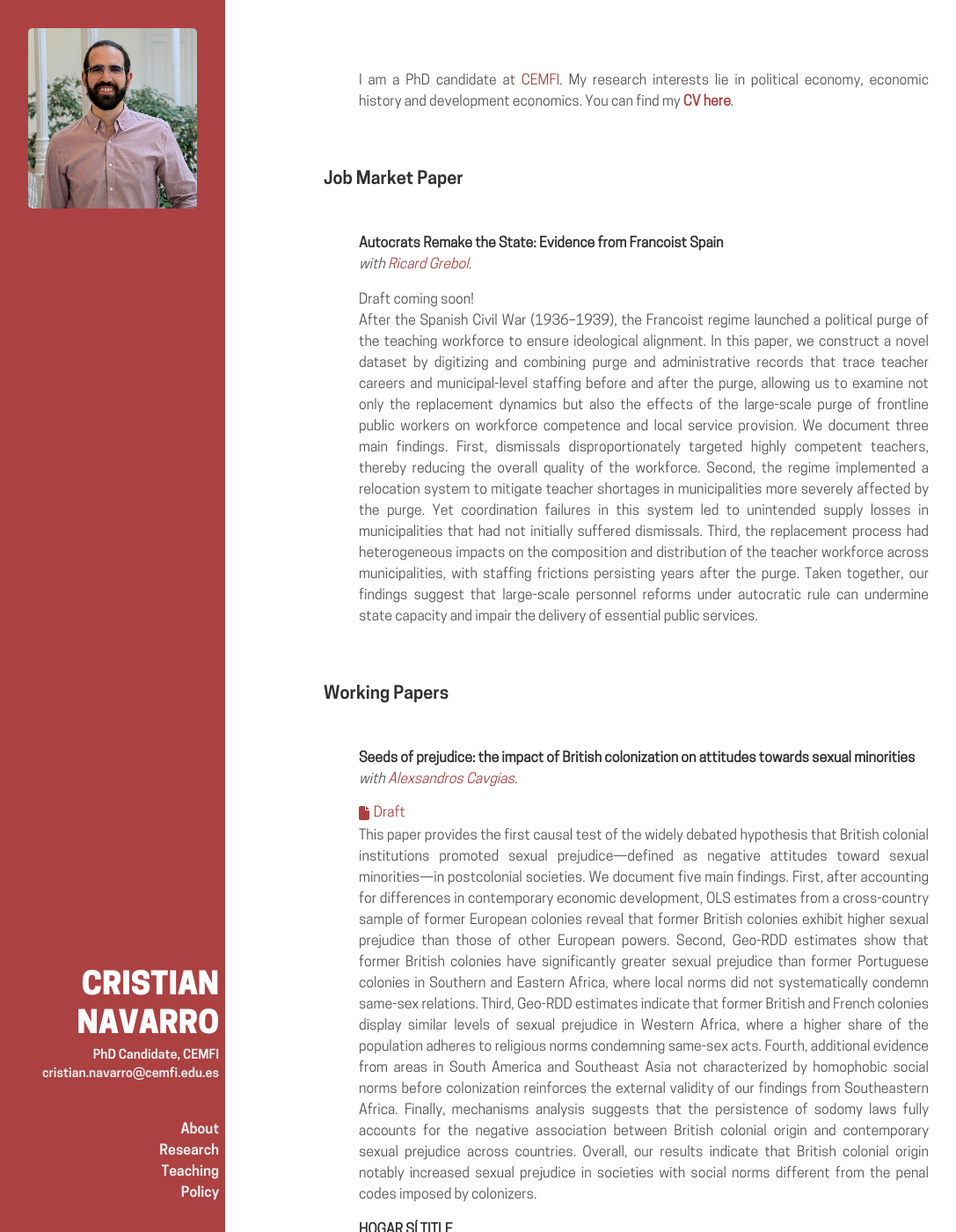
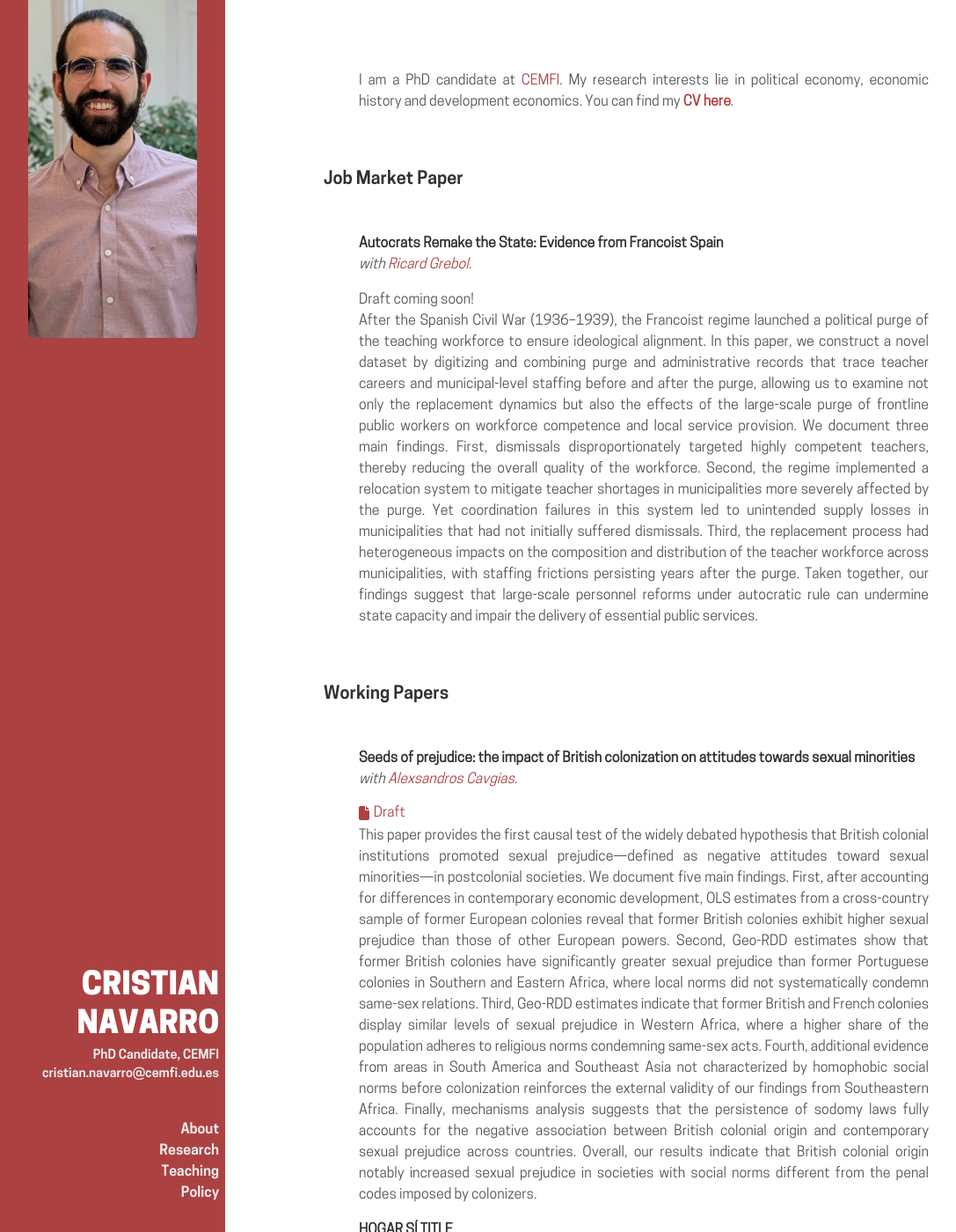
Before and after one commit to cnavarroserrano/cnavarroserrano.github.io, a Jekyll site: the page built from index.md, in a window 1280 px wide and 1400 px high. Shown: the whole window at 88% size, without its empty margins (0-1087 px from the left). Built offline with Jekyll 4.4.1, drawn with Linux system fonts in a browser that asks for light colours; some web fonts are replaced.

Commit message:
Update sidebar.html

```diff
--- a/_includes/sidebar.html
+++ b/_includes/sidebar.html
@@ -1,19 +1,14 @@
 <style>
   .sidebar-photo {
-    width: calc(100% + 40px); /* Adjust 40px as needed */
-    margin-left: -20px;
-    margin-right: -20px;
     height: 400px;
     object-fit: cover;
     display: block;
-    margin-bottom: 0.25rem;
-    border-radius: 0;
   }
 </style>
 <div class="sidebar">
   <!-- <div class="container sidebar-sticky"> This line fixes the sidebar, with the disadvantage of it not fitting some screen proportions -->
   <div class="container"> <!-- This line allows the sidebar to scroll freely with the website -->
-  <img src="/photos/portrait_shorter.jpg" class="inline" alt="Foto">
+  <img src="/photos/portrait_shorter.jpg" class="sidebar-photo" alt="Foto">
   <div class="sidebar-about">
         <!-- <img src="/photos/PELLO (53).jpg" alt="Pello" class="inline"/>  --> <!---  Vertical pic, original  --->
         <!-- <img src="/photos/pello_black_white_square_1.jpg" alt="Pello" class="inline"/> -->  <!---  Vertical pic, black and white, square  --->
```
